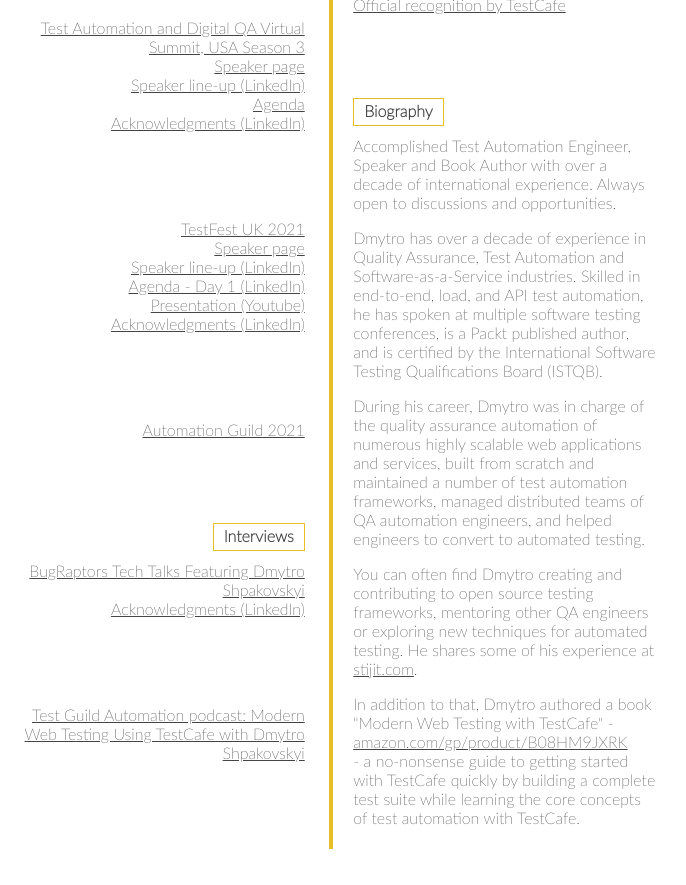
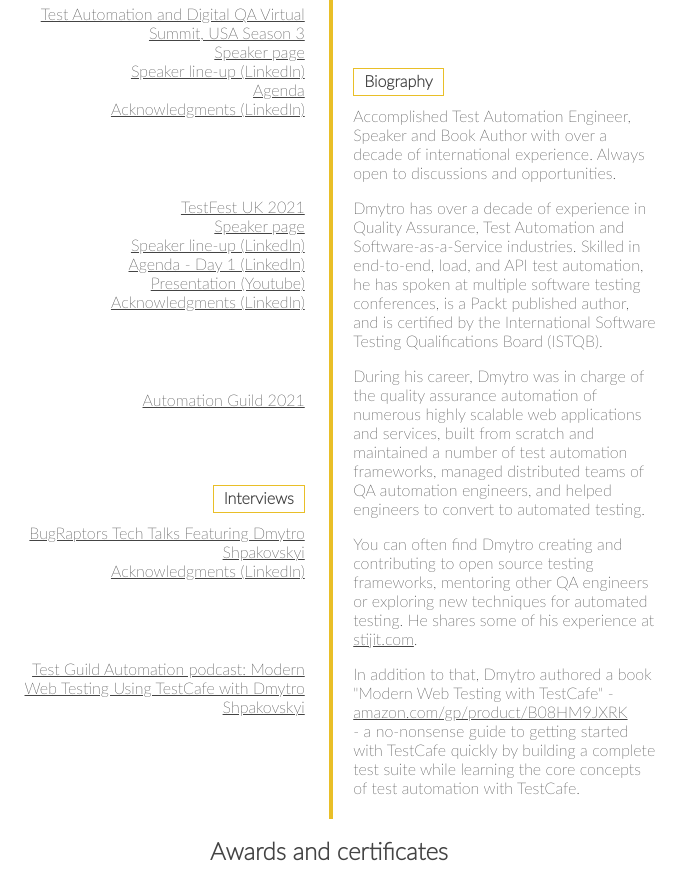
Before and after one commit to Marketionist/marketionist.github.io, a plain HTML site: page index.html in a window 1280 px wide. Shown: the part 559-1444 px from the top of the page, without its empty margins (311-997 px from the left). Drawn offline with Linux system fonts and the light colour scheme.

Commit message:
Update margins

```diff
--- a/resume.css
+++ b/resume.css
@@ -32,7 +32,7 @@ a:hover {
 
 ul {
     list-style-type: none;
-    margin-bottom: 87px;
+    margin-bottom: 79px;
     padding-inline-start: 0px;
 }
 
```
